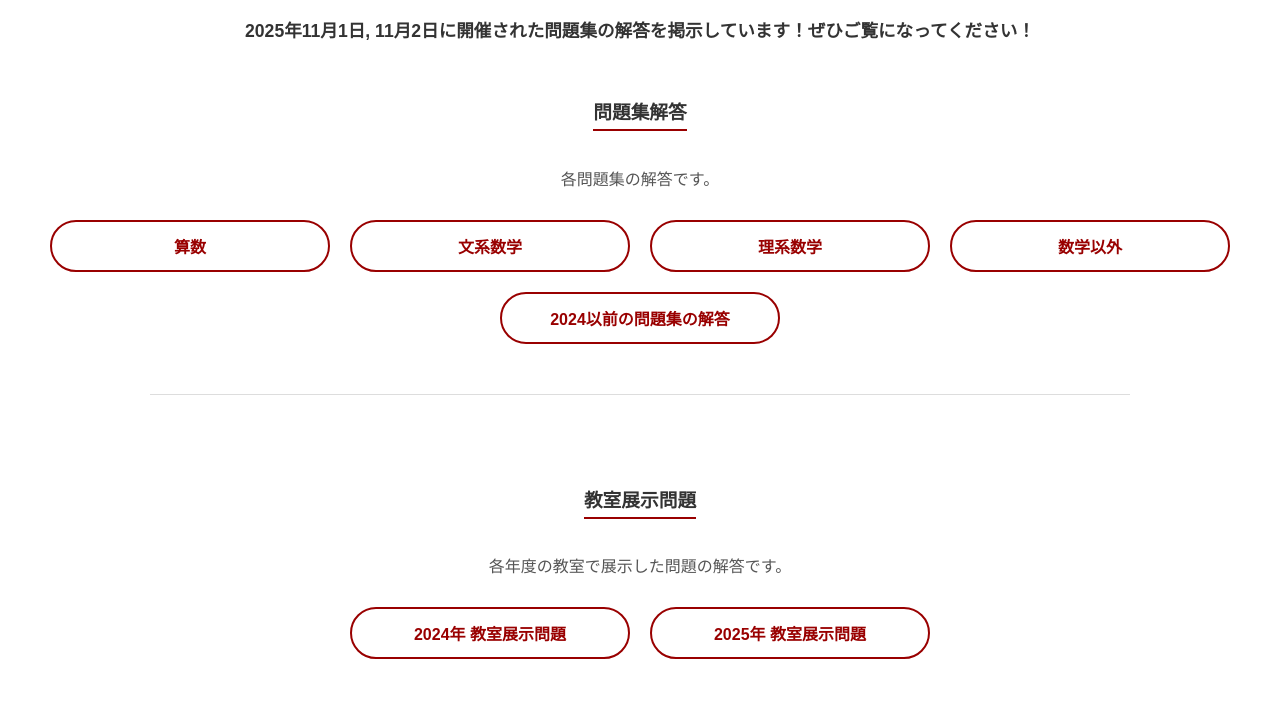
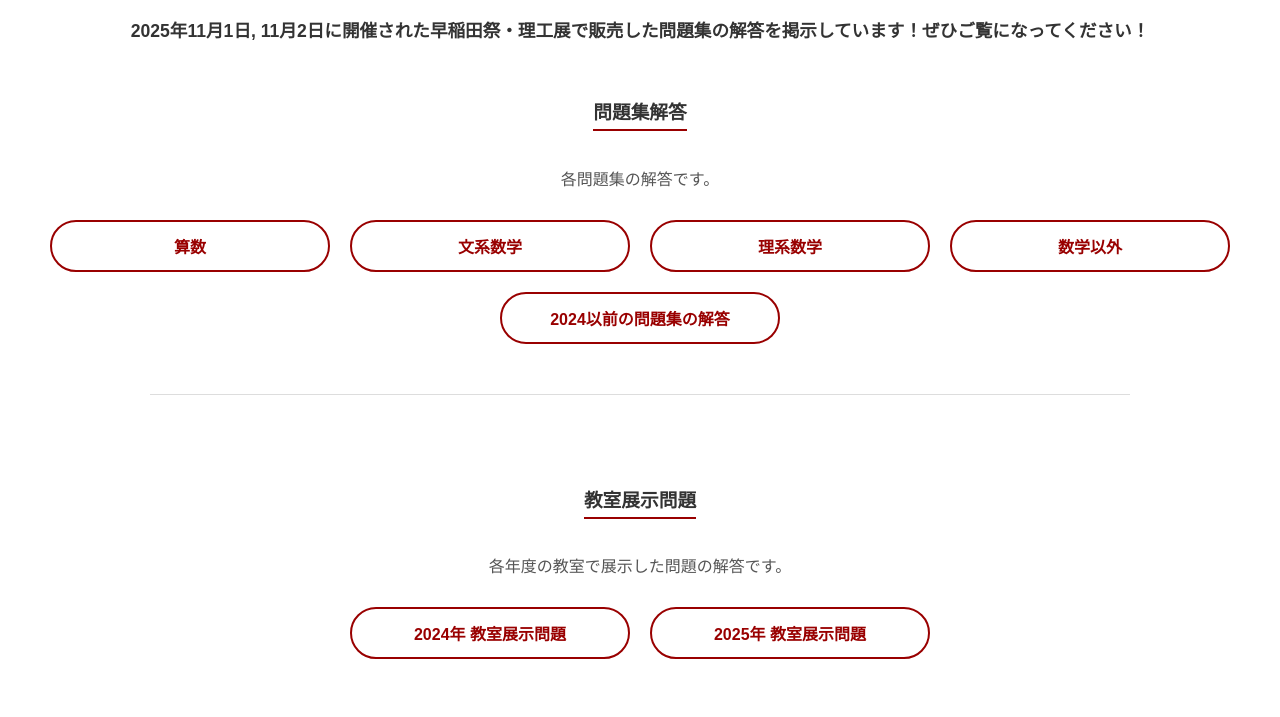
Before and after one commit to WasedaSakumon/mondai_shu_kaitou, a plain HTML site: page index.html in a window 1280 px wide. Shown: the part 100-817 px from the top of the page. Drawn offline with Linux system fonts and the light colour scheme.

Commit message:
Update index.html

```diff
--- a/index.html
+++ b/index.html
@@ -64,7 +64,7 @@
 <body>
 
     <h1>早稲田大学作問サークル</h1>
-    <h2>2025年11月1日, 11月2日に開催された問題集の解答を掲示しています！ぜひご覧になってください！</h2>
+    <h2>2025年11月1日, 11月2日に開催された早稲田祭・理工展で販売した問題集の解答を掲示しています！ぜひご覧になってください！</h2>
 
     <h3>問題集解答</h3>
     <p>各問題集の解答です。</p>
```
